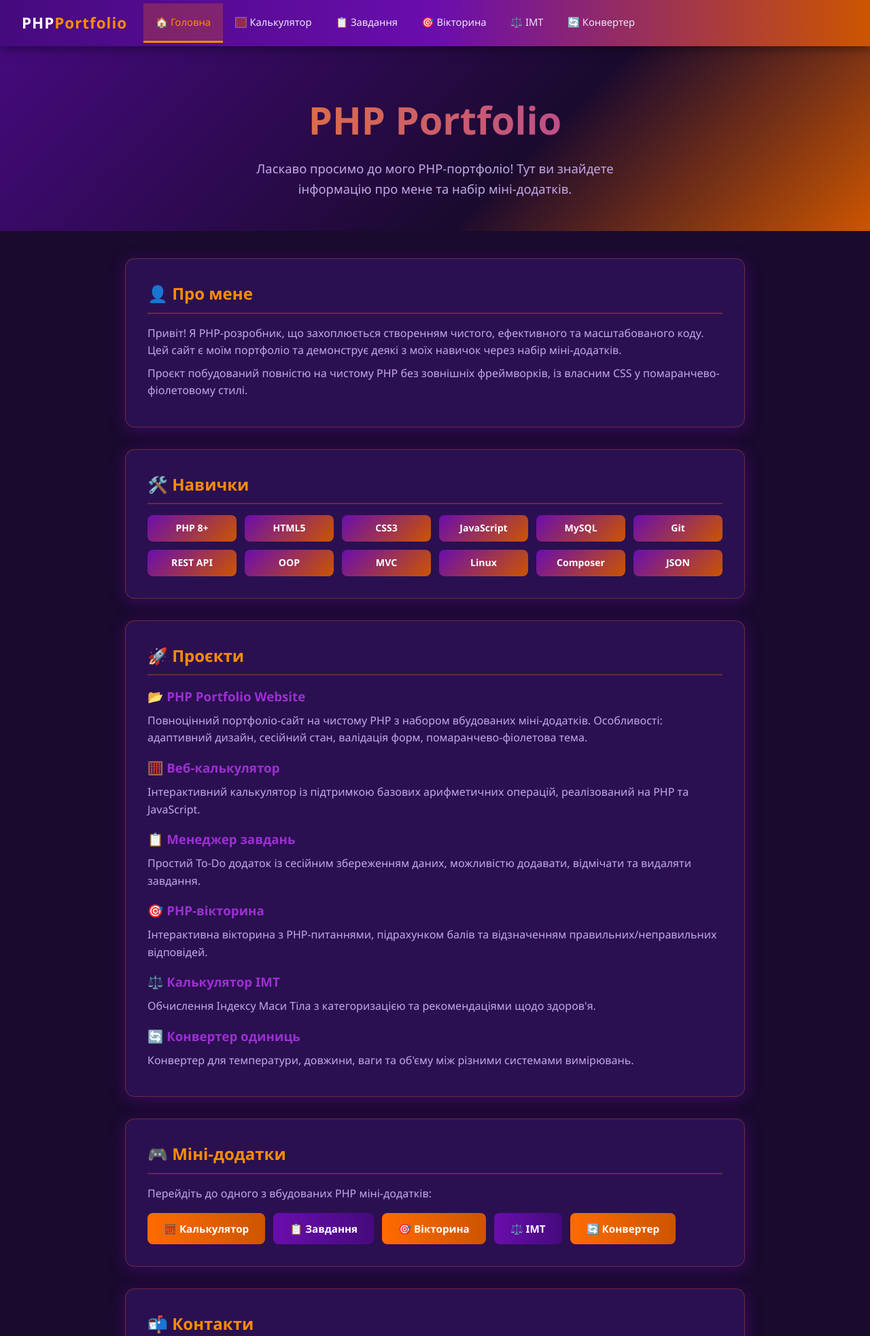
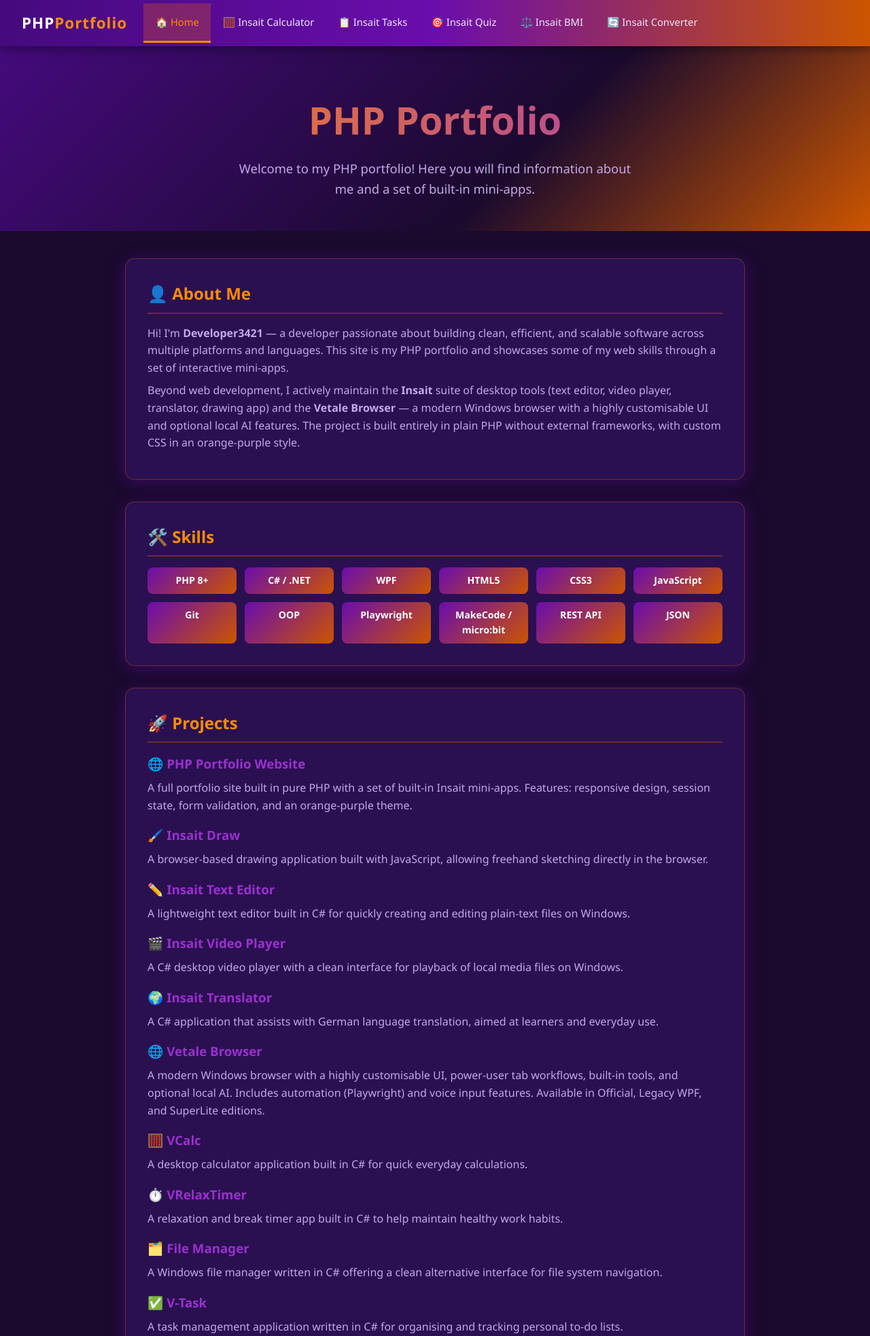
Before and after one commit to Developer3421/PhpPortfolioWebsite, a PHP site: page / in a window 1280 px wide. Shown: the top 1966 px of the page at 68% size. Run offline with PHP 8.4, Linux system fonts and the light colour scheme.

Commit message:
Translate portfolio to English; rename mini-apps with Insait prefix; update About/Projects to reflect real GitHub repos
Co-authored-by: Developer3421 <85111723+Developer3421@users.noreply.github.com>

```diff
--- a/index.php
+++ b/index.php
@@ -4,7 +4,7 @@
  * Displays portfolio information and links to mini-apps.
  */
 
-$pageTitle = 'PHP Portfolio – Головна';
+$pageTitle = 'PHP Portfolio – Home';
 $active    = 'home';
 $rootDir   = '';
 
@@ -13,83 +13,104 @@ require __DIR__ . '/partials/nav.php';
 
 <section class="hero">
     <h1>PHP Portfolio</h1>
-    <p>Ласкаво просимо до мого PHP-портфоліо! Тут ви знайдете інформацію про мене та набір міні-додатків.</p>
+    <p>Welcome to my PHP portfolio! Here you will find information about me and a set of built-in mini-apps.</p>
 </section>
 
 <main>
 
     <!-- About -->
     <div class="card">
-        <h2>👤 Про мене</h2>
+        <h2>👤 About Me</h2>
         <p>
-            Привіт! Я PHP-розробник, що захоплюється створенням чистого, ефективного та масштабованого коду.
-            Цей сайт є моїм портфоліо та демонструє деякі з моїх навичок через набір міні-додатків.
+            Hi! I'm <strong>Developer3421</strong> — a developer passionate about building clean, efficient,
+            and scalable software across multiple platforms and languages.
+            This site is my PHP portfolio and showcases some of my web skills through a set of interactive mini-apps.
         </p>
         <p class="mt-1">
-            Проєкт побудований повністю на чистому PHP без зовнішніх фреймворків,
-            із власним CSS у помаранчево-фіолетовому стилі.
+            Beyond web development, I actively maintain the <strong>Insait</strong> suite of desktop tools
+            (text editor, video player, translator, drawing app) and the <strong>Vetale Browser</strong> —
+            a modern Windows browser with a highly customisable UI and optional local AI features.
+            The project is built entirely in plain PHP without external frameworks, with custom CSS in an orange-purple style.
         </p>
     </div>
 
     <!-- Skills -->
     <div class="card">
-        <h2>🛠️ Навички</h2>
+        <h2>🛠️ Skills</h2>
         <div class="skills-grid">
             <span class="skill-badge">PHP 8+</span>
+            <span class="skill-badge">C# / .NET</span>
+            <span class="skill-badge">WPF</span>
             <span class="skill-badge">HTML5</span>
             <span class="skill-badge">CSS3</span>
             <span class="skill-badge">JavaScript</span>
-            <span class="skill-badge">MySQL</span>
             <span class="skill-badge">Git</span>
+            <span class="skill-badge">OOP</span>
+            <span class="skill-badge">Playwright</span>
+            <span class="skill-badge">MakeCode / micro:bit</span>
             <span class="skill-badge">REST API</span>
-            <span class="skill-badge">OOP</span>
-            <span class="skill-badge">MVC</span>
-            <span class="skill-badge">Linux</span>
-            <span class="skill-badge">Composer</span>
             <span class="skill-badge">JSON</span>
         </div>
     </div>
 
     <!-- Projects -->
     <div class="card">
-        <h2>🚀 Проєкти</h2>
+        <h2>🚀 Projects</h2>
 
-        <h3>📂 PHP Portfolio Website</h3>
-        <p>Повноцінний портфоліо-сайт на чистому PHP з набором вбудованих міні-додатків.
-           Особливості: адаптивний дизайн, сесійний стан, валідація форм, помаранчево-фіолетова тема.</p>
+        <h3>🌐 PHP Portfolio Website</h3>
+        <p>A full portfolio site built in pure PHP with a set of built-in Insait mini-apps.
+           Features: responsive design, session state, form validation, and an orange-purple theme.</p>
 
-        <h3>🧮 Веб-калькулятор</h3>
-        <p>Інтерактивний калькулятор із підтримкою базових арифметичних операцій, реалізований на PHP та JavaScript.</p>
+        <h3>🖌️ Insait Draw</h3>
+        <p>A browser-based drawing application built with JavaScript, allowing freehand sketching directly in the browser.</p>
 
-        <h3>📋 Менеджер завдань</h3>
-        <p>Простий To-Do додаток із сесійним збереженням даних, можливістю додавати, відмічати та видаляти завдання.</p>
+        <h3>✏️ Insait Text Editor</h3>
+        <p>A lightweight text editor built in C# for quickly creating and editing plain-text files on Windows.</p>
 
-        <h3>🎯 PHP-вікторина</h3>
-        <p>Інтерактивна вікторина з PHP-питаннями, підрахунком балів та відзначенням правильних/неправильних відповідей.</p>
+        <h3>🎬 Insait Video Player</h3>
+        <p>A C# desktop video player with a clean interface for playback of local media files on Windows.</p>
 
-        <h3>⚖️ Калькулятор ІМТ</h3>
-        <p>Обчислення Індексу Маси Тіла з категоризацією та рекомендаціями щодо здоров'я.</p>
+        <h3>🌍 Insait Translator</h3>
+        <p>A C# application that assists with German language translation, aimed at learners and everyday use.</p>
 
-        <h3>🔄 Конвертер одиниць</h3>
-        <p>Конвертер для температури, довжини, ваги та об'єму між різними системами вимірювань.</p>
+        <h3>🌐 Vetale Browser</h3>
+        <p>A modern Windows browser with a highly customisable UI, power-user tab workflows, built-in tools,
+           and optional local AI. Includes automation (Playwright) and voice input features.
+           Available in Official, Legacy WPF, and SuperLite editions.</p>
+
+        <h3>🧮 VCalc</h3>
+        <p>A desktop calculator application built in C# for quick everyday calculations.</p>
+
+        <h3>⏱️ VRelaxTimer</h3>
+        <p>A relaxation and break timer app built in C# to help maintain healthy work habits.</p>
+
+        <h3>🗂️ File Manager</h3>
+        <p>A Windows file manager written in C# offering a clean alternative interface for file system navigation.</p>
+
+        <h3>✅ V-Task</h3>
+        <p>A task management application written in C# for organising and tracking personal to-do lists.</p>
+
+        <h3>🤖 micro:bit Projects</h3>
+        <p>A collection of embedded projects for the BBC micro:bit built with MakeCode, including a morse chat,
+           countdown timer, clap-activated lights, and interactive pet animations.</p>
     </div>
 
     <!-- Mini-apps shortcuts -->
     <div class="card">
-        <h2>🎮 Міні-додатки</h2>
-        <p class="mt-1">Перейдіть до одного з вбудованих PHP міні-додатків:</p>
+        <h2>🎮 Mini-Apps</h2>
+        <p class="mt-1">Try one of the built-in PHP Insait mini-apps:</p>
         <div class="flex-row mt-2">
-            <a href="apps/calculator.php" class="btn btn-primary">🧮 Калькулятор</a>
-            <a href="apps/todo.php"       class="btn btn-secondary">📋 Завдання</a>
-            <a href="apps/quiz.php"       class="btn btn-primary">🎯 Вікторина</a>
-            <a href="apps/bmi.php"        class="btn btn-secondary">⚖️ ІМТ</a>
-            <a href="apps/converter.php"  class="btn btn-primary">🔄 Конвертер</a>
+            <a href="apps/calculator.php" class="btn btn-primary">🧮 Insait Calculator</a>
+            <a href="apps/todo.php"       class="btn btn-secondary">📋 Insait Tasks</a>
+            <a href="apps/quiz.php"       class="btn btn-primary">🎯 Insait Quiz</a>
+            <a href="apps/bmi.php"        class="btn btn-secondary">⚖️ Insait BMI</a>
+            <a href="apps/converter.php"  class="btn btn-primary">🔄 Insait Converter</a>
         </div>
     </div>
 
     <!-- Contact -->
     <div class="card">
-        <h2>📬 Контакти</h2>
+        <h2>📬 Contact</h2>
         <ul>
             <li>GitHub: <a href="https://github.com/Developer3421" target="_blank" style="color:var(--orange-light)">Developer3421</a></li>
             <li>Email: developer3421@example.com</li>
@@ -98,7 +119,7 @@ require __DIR__ . '/partials/nav.php';
 
     <!-- Repo info from README -->
     <div class="card">
-        <h2>📄 README репозиторію</h2>
+        <h2>📄 Repository README</h2>
         <?php
         $readmePath = __DIR__ . '/README.md';
         if (file_exists($readmePath)) {
@@ -114,7 +135,7 @@ require __DIR__ . '/partials/nav.php';
             $content = nl2br($content);
             echo '<div style="color:var(--text-muted)">' . $content . '</div>';
         } else {
-            echo '<p style="color:var(--text-muted)">README.md не знайдено.</p>';
+            echo '<p style="color:var(--text-muted)">README.md not found.</p>';
         }
         ?>
     </div>
--- a/partials/footer.php
+++ b/partials/footer.php
@@ -5,8 +5,8 @@
 ?>
 <footer>
     <p>© <?= date('Y') ?> PHP Portfolio &nbsp;|&nbsp;
-       Зроблено з ❤️ на PHP &nbsp;|&nbsp;
-       <a href="<?= $rootDir ?>index.php">Головна</a>
+       Made with ❤️ in PHP &nbsp;|&nbsp;
+       <a href="<?= $rootDir ?>index.php">Home</a>
     </p>
 </footer>
 </body>
--- a/partials/nav.php
+++ b/partials/nav.php
@@ -10,7 +10,7 @@ $active  = $active  ?? 'home';
 $rootDir = $rootDir ?? '';   // '' for root pages, '../' for apps/
 ?>
 <!DOCTYPE html>
-<html lang="uk">
+<html lang="en">
 <head>
     <meta charset="UTF-8">
     <meta name="viewport" content="width=device-width, initial-scale=1.0">
@@ -21,11 +21,11 @@ $rootDir = $rootDir ?? '';   // '' for root pages, '../' for apps/
 <nav>
     <a href="<?= $rootDir ?>index.php" class="brand">PHP<span>Portfolio</span></a>
     <ul class="nav-links">
-        <li><a href="<?= $rootDir ?>index.php"              <?= $active === 'home'       ? 'class="active"' : '' ?>>🏠 Головна</a></li>
-        <li><a href="<?= $rootDir ?>apps/calculator.php"    <?= $active === 'calculator' ? 'class="active"' : '' ?>>🧮 Калькулятор</a></li>
-        <li><a href="<?= $rootDir ?>apps/todo.php"          <?= $active === 'todo'       ? 'class="active"' : '' ?>>📋 Завдання</a></li>
-        <li><a href="<?= $rootDir ?>apps/quiz.php"          <?= $active === 'quiz'       ? 'class="active"' : '' ?>>🎯 Вікторина</a></li>
-        <li><a href="<?= $rootDir ?>apps/bmi.php"           <?= $active === 'bmi'        ? 'class="active"' : '' ?>>⚖️ ІМТ</a></li>
-        <li><a href="<?= $rootDir ?>apps/converter.php"     <?= $active === 'converter'  ? 'class="active"' : '' ?>>🔄 Конвертер</a></li>
+        <li><a href="<?= $rootDir ?>index.php"              <?= $active === 'home'       ? 'class="active"' : '' ?>>🏠 Home</a></li>
+        <li><a href="<?= $rootDir ?>apps/calculator.php"    <?= $active === 'calculator' ? 'class="active"' : '' ?>>🧮 Insait Calculator</a></li>
+        <li><a href="<?= $rootDir ?>apps/todo.php"          <?= $active === 'todo'       ? 'class="active"' : '' ?>>📋 Insait Tasks</a></li>
+        <li><a href="<?= $rootDir ?>apps/quiz.php"          <?= $active === 'quiz'       ? 'class="active"' : '' ?>>🎯 Insait Quiz</a></li>
+        <li><a href="<?= $rootDir ?>apps/bmi.php"           <?= $active === 'bmi'        ? 'class="active"' : '' ?>>⚖️ Insait BMI</a></li>
+        <li><a href="<?= $rootDir ?>apps/converter.php"     <?= $active === 'converter'  ? 'class="active"' : '' ?>>🔄 Insait Converter</a></li>
     </ul>
 </nav>
```
Also changed, not shown: apps/bmi.php (+31 -31 lines), apps/calculator.php (+5 -5 lines), apps/converter.php (+18 -18 lines), apps/quiz.php (+25 -25 lines), apps/todo.php (+19 -19 lines).
